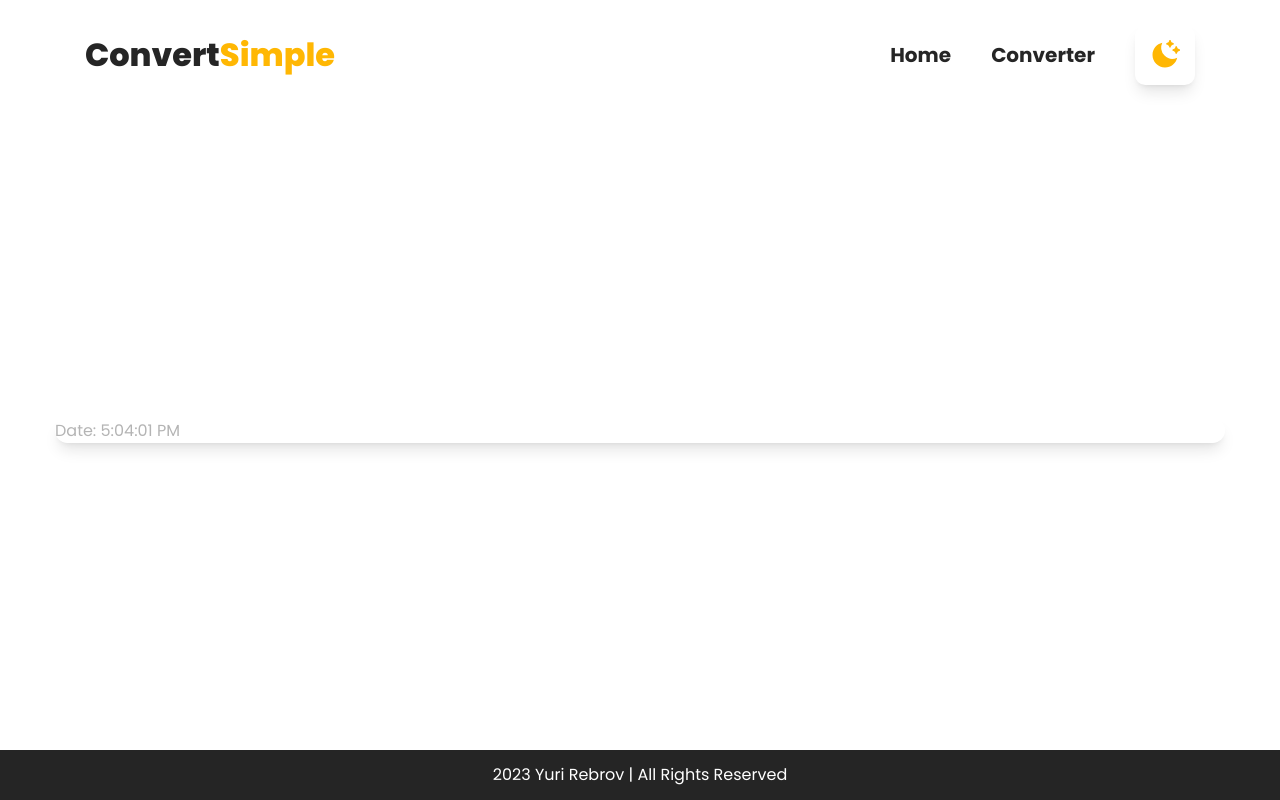
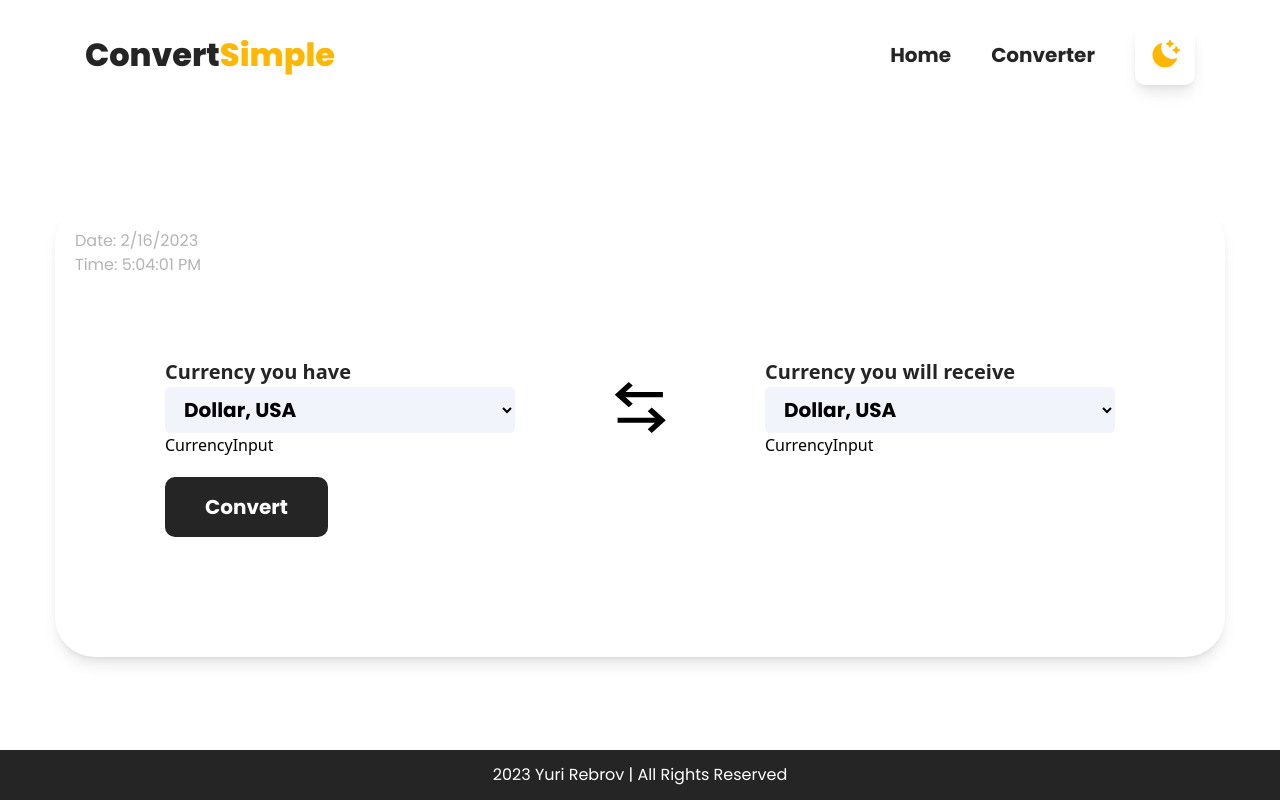
Before and after one commit to RebrovYura/currency-converter-app, a React (Vite) app: page /converter in a window 1280 px wide. Built offline with nearby package versions, Linux system fonts and the light colour scheme.

Commit message:
create convert template

```diff
--- a/src/App.jsx
+++ b/src/App.jsx
@@ -10,7 +10,7 @@ const App = () => {
       <div className='navbar max-w-[1170px] mx-auto w-full'>
         <Navbar />
       </div>
-      <div className='pages max-w-[1170px] mx-auto w-full'>
+      <div className='pages max-w-[1170px] md:w-full mx-auto'>
         <Router>
           <Routes>
             <Route path='/' element={<Home />} />
--- a/src/components/Button.jsx
+++ b/src/components/Button.jsx
@@ -1,9 +1,9 @@
 import React from 'react'
 
-const Button = () => {
+const Button = (props) => {
   return (
     <form action='/converter'>
-        <button className='bg-secondary text-primary font-poppins font-bold text-[16px] md:text-[20px] px-[35px] py-[13px] md:px-[40px] md:py-[15px] rounded-[10px] my-[20px] hover:opacity-80 transition-opacity'>Get started</button>
+        <button className='bg-secondary text-primary font-poppins font-bold text-[16px] md:text-[20px] px-[35px] py-[13px] md:px-[40px] md:py-[15px] rounded-[10px] my-[20px] hover:opacity-80 transition-opacity'>{props.name}</button>
     </form>
   )
 }
--- a/src/components/Clock.jsx
+++ b/src/components/Clock.jsx
@@ -10,7 +10,7 @@ const Clock = () => {
     }, [])
 
     return (
-        <span className='font-poppins font-regular text-[16px] text-[#B4B4B4]'>Date: {date.toLocaleTimeString()}</span>
+        <span className='font-poppins font-regular text-[16px] text-[#B4B4B4]'>Time: {date.toLocaleTimeString()}</span>
     )
 }
 
--- a/src/components/ConvertContainer.jsx
+++ b/src/components/ConvertContainer.jsx
@@ -1,10 +1,26 @@
 import Clock from './Clock'
+import Currency from './currencyInput/Currency'
+import Button from './Button'
+import arrows from '../assets/icons/arrows.svg'
 
 const ConvertContainer = () => {
 
     return (
-        <section className='rounded-[10px] md:rounded-[40px] shadow-lg container'>
-            <Clock />
+        <section className='rounded-[10px] md:rounded-[40px] shadow-lg container px-[20px] py-[20px] md:mx-auto mx-[10px]'>
+            <div className='flex flex-col'>
+                <span className='font-poppins font-regular text-[16px] text-[#B4B4B4] mt-[5px]'>Date: {new Date().toLocaleDateString()}</span>
+                <Clock />
+            </div>
+            <div className='lg:mx-[90px] lg:my-[80px]'>
+                <div className='flex flex-col lg:flex-row justify-between items-center'>
+                    <Currency heading='Currency you have' />
+                    <div className='w-[35px] h-[35px] lg:w-[52px] lg:h-[52px]'>
+                        <img src={arrows} alt="arrows" />
+                    </div>
+                    <Currency heading='Currency you will receive' />
+                </div>
+                <Button name='Convert' />
+            </div>
         </section>
     )
 }
--- a/src/components/Hero.jsx
+++ b/src/components/Hero.jsx
@@ -16,7 +16,7 @@ const Hero = () => {
                     button below.
                 </p>
                 <div className=''>
-                    <Button />
+                    <Button name='Get started'/>
                 </div>
             </div>
             <div className='min-w-[250px]'>
--- /dev/null
+++ b/src/components/currencyInput/Currency.jsx
@@ -0,0 +1,17 @@
+import React from 'react'
+import CurrencySelect from './CurrencySelect';
+import CurrencyInput from './CurrencyInput';
+
+const Currency = (props) => {
+    return (
+        <div className='md:w-[350px]'>
+            <div className='text-secondary font-semibold text-[20px]'>
+                {props.heading}
+            </div>
+            <CurrencySelect />
+            <CurrencyInput />
+        </div>
+    )
+}
+
+export default Currency
--- /dev/null
+++ b/src/components/currencyInput/CurrencyInput.jsx
@@ -0,0 +1,9 @@
+import React from 'react'
+
+const CurrencyInput = () => {
+  return (
+    <div>CurrencyInput</div>
+  )
+}
+
+export default CurrencyInput
--- /dev/null
+++ b/src/components/currencyInput/CurrencySelect.jsx
@@ -0,0 +1,13 @@
+import React from 'react'
+
+const CurrencySelect = () => {
+  return (
+    <div>
+        <select name="" id="" className='font-poppins font-bold text-[16px] md:text-[20px] w-full bg-input outline-none rounded-[5px] px-[15px] py-[8px]'>
+            <option value="">Dollar, USA</option>
+        </select>
+    </div>
+  )
+}
+
+export default CurrencySelect
--- a/src/pages/Converter.jsx
+++ b/src/pages/Converter.jsx
@@ -3,9 +3,9 @@ import ConvertContainer from '../components/ConvertContainer'
 
 const Converter = () => {
   return (
-    <div>
-      <ConvertContainer/>
-    </div>
+    <>
+      <ConvertContainer />
+    </>
   )
 }
 
--- a/src/pages/Home.jsx
+++ b/src/pages/Home.jsx
@@ -2,9 +2,9 @@ import Hero from '../components/Hero';
 
 const Home = () => {
   return (
-    <div>
+    <>
       <Hero />
-    </div>
+    </>
   )
 }
 
```
Also changed, not shown: src/assets/icons/arrow-down.svg (added), src/assets/icons/arrows.svg (added).
